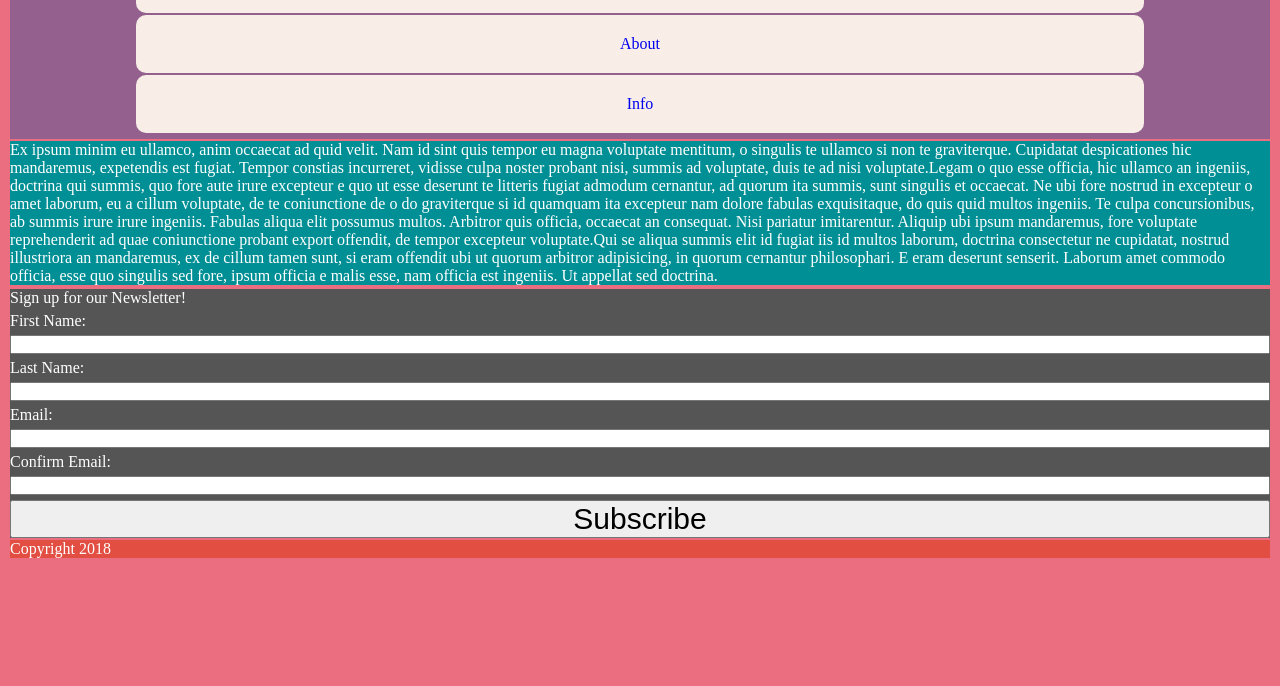
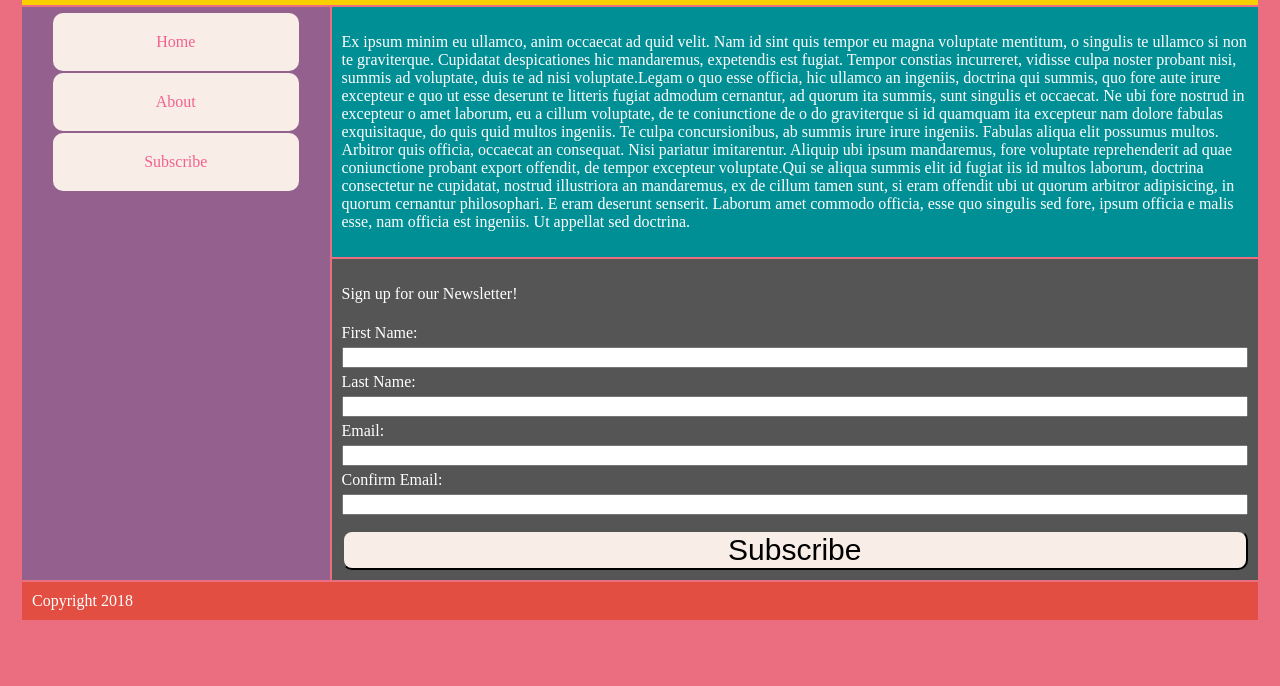
Before and after one commit to flash4syth/mindtune, a plain HTML site: page site3.html in a window 1280 px wide. Shown: the part 114-800 px from the top of the page. Drawn offline with Linux system fonts and the light colour scheme.

Commit message:
Style desktop version

```diff
--- a/site3.html
+++ b/site3.html
@@ -5,11 +5,13 @@
     <meta name="viewport" content="width=device-width initial-scale=1.0">
     <title>Mind Tune</title>
     <style>
-      * {
+      /* * {
           margin: 0;
           padding: 0;
-        }
+        } */
       body {
+        margin: 0;
+        padding: 0;
         background-color: #EB6E80;
         padding: 5px 10px;
       }
@@ -17,45 +19,48 @@
           color: white;
           display: grid;
           grid-template-columns: 1fr;
-          grid-template-areas:
-            "color-palette"
+          /* grid-template-areas:
             "header-grid"
             "side-nav"
             "main-content"
             "image-grid"
             "subscription-form"
-            "footer";
+            "footer"; */
           grid-gap: 2px;
           border-radius: 5px;
       }
 
       .main-grid > .header-grid {
-        grid-area: header-grid;
+        /* grid-area: header-grid; */
         background-color: #F9CF00;
         text-align: center;
       }
       .main-grid > .side-nav {
-        grid-area: side-nav;
+        /* grid-area: side-nav; */
         background-color: #94618E;
       }
       .main-grid > .main-content {
-        grid-area: main-content;
+        /* grid-area: main-content; */
         background-color: #008F95;
+        padding: 10px;
       }
       .main-grid > .image-grid {
-        grid-area: image-grid;
+        display: grid;
+        grid-template-columns: 1fr 1fr;
+        /* grid-area: image-grid; */
         background-color: #E9B000;
       }
       .main-grid > .subscription-form {
-        grid-area: subscription-form;
+        /* grid-area: subscription-form; */
         background-color: #555;
       }
       .main-grid > .footer {
-        grid-area: footer;
+        /* grid-area: footer; */
         background-color: #E24E42;
+        padding: 10px;
       }
       .main-grid > .color-palette {
-        grid-area: color-palette;
+        /* grid-area: color-palette; */
       }
       .side-nav {
         display: grid;
@@ -66,6 +71,7 @@
 
       }
       .side-nav > .link {
+        color: #F4618E;
         margin: 0 auto;
         width: 80%;
         border-radius: 10px;
@@ -75,15 +81,50 @@
         text-decoration: none;
         padding: 20px 0;
       }
+      .image-grid > .image {
+        display: block;
+        margin: 0 auto;
+        width: 90%;
+      }
       .subscription-form {
         display: grid;
         grid-template-columns: 1fr;
         grid-gap: 5px;
+        padding: 10px;
       }
       .subscription-form > .submit {
         font-size: 30px;
-        background-color: #F8EEE7
+        background-color: #F8EEE7;
         border-radius: 10px;
+        margin-top: 10px;
+      }
+      .subscription-form > .submit:hover {
+        cursor: pointer;
+      }
+      @media screen and (min-width: 736px) {
+        .main-grid {
+            color: white;
+            display: grid;
+            grid-template-columns: 10px repeat(4, 1fr) 10px;
+            grid-gap: 2px;
+            border-radius: 5px;
+        }
+        .main-grid > .header-grid {
+          grid-column: 2 / 6;
+        }
+        .main-grid > .side-nav {
+          grid-column: 2 / 3;
+          grid-row: 2 / 4
+        }
+        .main-grid > .main-content {
+          grid-column: 3 / 6;
+        }
+        .main-grid > .subscription-form {
+          grid-column: 3 / 6;
+        }
+        .main-grid > .footer {
+          grid-column: 2 / 6;
+        }
       }
       .color-palette > .papaya {
         background-color: #E24E42;
@@ -120,7 +161,7 @@
       <nav class="side-nav">
         <a class="link link1" href="#">Home</a>
         <a class="link link2" href="#">About</a>
-        <a class="link link3" href="#">Info</a>
+        <a class="link link3" href="#subscribe">Subscribe</a>
       </nav>
       <section class="main-content">
         <p class="hook">
@@ -146,13 +187,13 @@
           officia e malis esse, nam officia est ingeniis. Ut appellat sed doctrina.
         </p>
       </section>
-      <section class="image-grid">
-        <div class="image image1"></div>
-        <div class="image image2"></div>
-        <div class="image image3"></div>
-        <div class="image image4"></div>
-      </section>
-      <section class="subscription-form">
+      <!-- <section class="image-grid">
+        <img src="site1/sunset-640.jpg" class="image image1"></img>
+        <img src="site1/sunset-640.jpg" class="image image2"></img>
+        <img src="site1/sunset-640.jpg" class="image image3"></img>
+        <img src="site1/sunset-640.jpg" class="image image4"></img>
+      </section> -->
+      <section id="subscribe" class="subscription-form">
         <p class="actionmessage">Sign up for our Newsletter!</p>
         <label class="fnamelabel">First Name:</label>
         <input class="fname" type="text">
@@ -179,3 +220,4 @@
       </section> -->
     </article>
   </body>
+</html>
```
